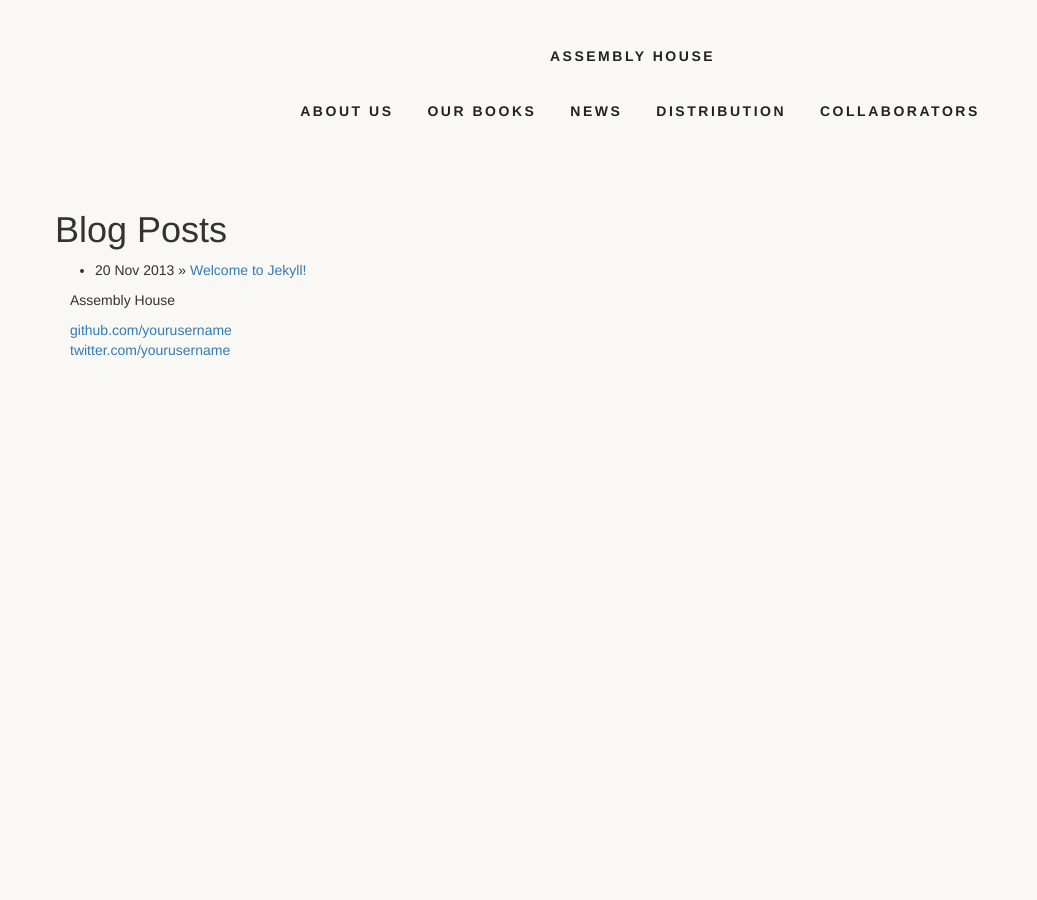
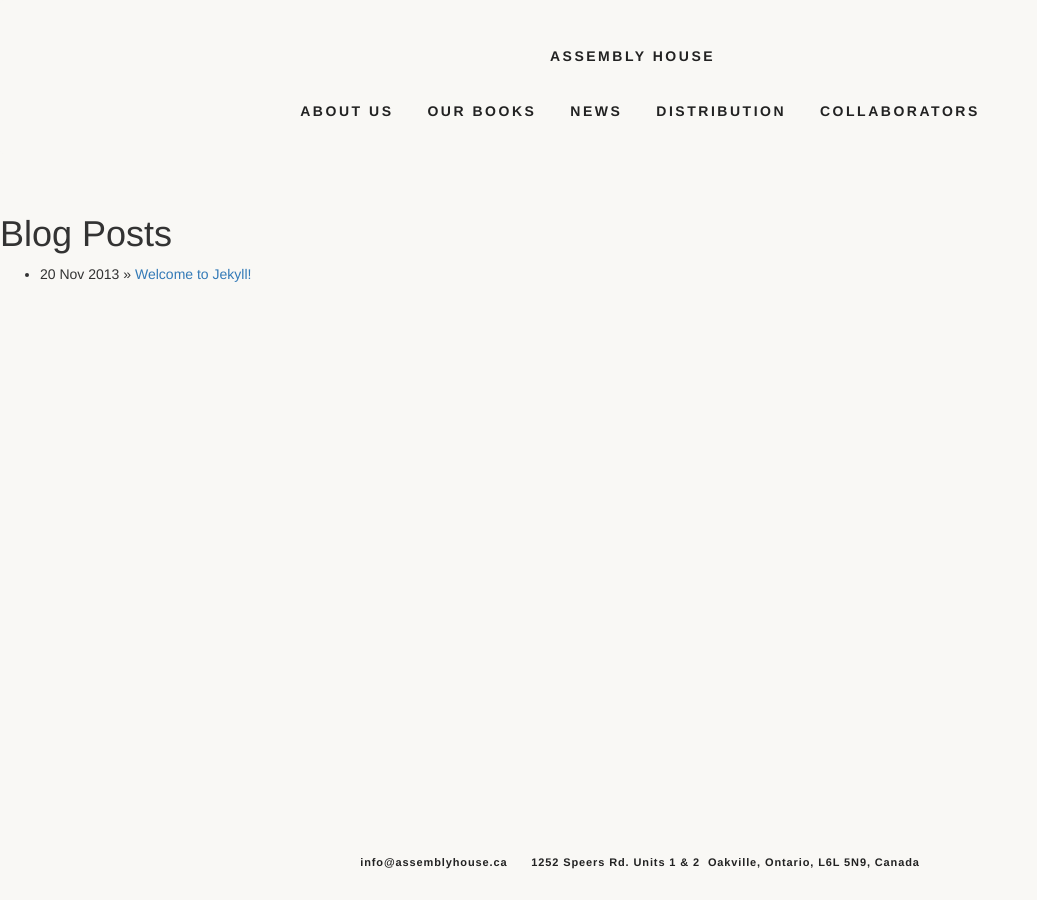
Before and after one commit to darcysaum/assembly-house, a Jekyll site: the page built from index.html, in a window 1280 px wide. Shown: the whole page, without its empty margins (0-1037 px from the left). Built offline with Jekyll 4.4.1, drawn with Linux system fonts in a browser that asks for light colours; nearby versions of some CDN libraries; Markdown is read by kramdown in place of the engine named in the settings.

Commit message:
checkpointing

```diff
--- a/_layouts/default.html
+++ b/_layouts/default.html
@@ -3,15 +3,15 @@
     <head>
         <meta charset="utf-8">
         <meta http-equiv="X-UA-Compatible" content="IE=edge,chrome=1">
-        <title>{{ page.title }}</title>
+        <title>{{ page.title }} | Assembly House</title>
         <meta name="viewport" content="width=device-width, initial-scale=1.0, maximum-scale=1.0, user-scalable=no">
         <link rel="stylesheet" href="//netdna.bootstrapcdn.com/bootstrap/3.0.2/css/bootstrap.min.css">
         <link rel="stylesheet" href="/css/main.css">
-
     </head>
     <body>
 
-      <div class="navbar navbar-default navbar-fixed-top" role="navigation">
+      <div id="wrap">
+      <div class="navbar navbar-default" role="navigation">
         <!-- <div class="logo pull-left">
           <img src="/img/logo.png" alt="ASSEMBLY HOUSE"></img>
         </div> -->
@@ -38,20 +38,11 @@
           {{ content }}
           </div>
         </div>
-
-        <div class="footer">
-          <div class="brand">
-            <p>Assembly House</p>
-          </div>
-          <div class="contact">
-            <p>
-              <a href="https://github.com/yourusername">github.com/yourusername</a><br />
-              <a href="https://twitter.com/yourusername">twitter.com/yourusername</a><br />
-            </p>
-          </div>
-        </div>
       </div>
-      <script src="https://code.jquery.com/jquery.js"></script>
-      <script src="//netdna.bootstrapcdn.com/bootstrap/3.0.2/js/bootstrap.min.js"></script>
+      </div>
+      <div id="footer">
+        <span class="email"><a href="mailto:info@assemblyhouse.ca">info@assemblyhouse.ca</a></span>
+        <span class="address">1252 Speers Rd. Units 1 &amp; 2&nbsp;&nbsp;Oakville, Ontario, L6L 5N9, Canada</span>
+      </div>
     </body>
 </html>
--- a/css/main.css
+++ b/css/main.css
@@ -1,5 +1,46 @@
+html, body{
+	height: 100%;
+}
+
 html, body, .navbar{
 	background: rgb(249,248,245);
+}
+
+#wrap{
+	min-height: 100%;
+	height: auto;
+	margin: 0 auto -60px;
+	padding: 0 0 60px;
+}
+
+#footer{
+	height: 60px;
+	text-align: center;
+	padding-top: 15px;
+	font-weight: bold;
+	font-size: 11px;
+	letter-spacing: .08em;
+	color: #222;
+}
+
+#footer a{
+	font-weight: bold;
+	border-bottom: 2px solid rgba(0,0,0,0);
+	transition: border-bottom .2s;
+	color: #222;
+	padding: 3px 0;
+}
+
+#footer a:hover{
+	color: #222;
+	border-bottom: 2px solid rgba(0,0,0,1);
+	text-decoration: none;
+	transition: border-bottom .2s;
+}
+
+
+#footer .email{
+	margin-right: 20px;
 }
 
 .navbar{
@@ -28,7 +69,8 @@ html, body, .navbar{
 
 .navbar-default .navbar-nav>li>a, .navbar-default .navbar-brand a{
 	font-weight: bold;
-	border-bottom: 4px solid rgba(0,0,0,0);
+	border-bottom: 2px solid rgba(0,0,0,0);
+	transition: border-bottom .2s;
 	color: #222;
 	font-size: 14px;
 	letter-spacing: .18em;
@@ -41,12 +83,13 @@ html, body, .navbar{
 
 .navbar-default .navbar-nav>li>a:hover, .navbar-default .navbar-brand a:hover{
 	color: #222;
-	border-bottom: 2px solid black;
+	border-bottom: 2px solid rgba(0,0,0,1);
 	text-decoration: none;
+	transition: border-bottom .2s;
 }
 
 
 
 .container.site{
-	margin-top: 190px;
+	margin: 40px 0;
 }
--- a/index.html
+++ b/index.html
@@ -1,6 +1,6 @@
 ---
 layout: default
-title: Thanks for visiting!
+title: Home
 ---
 
 <div id="home">
```
Also changed, not shown: 4 other files.
